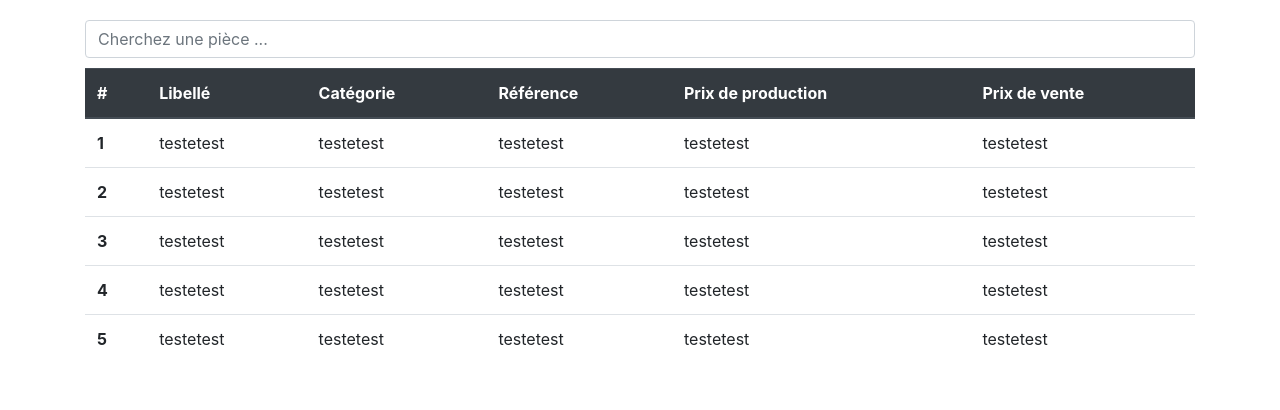
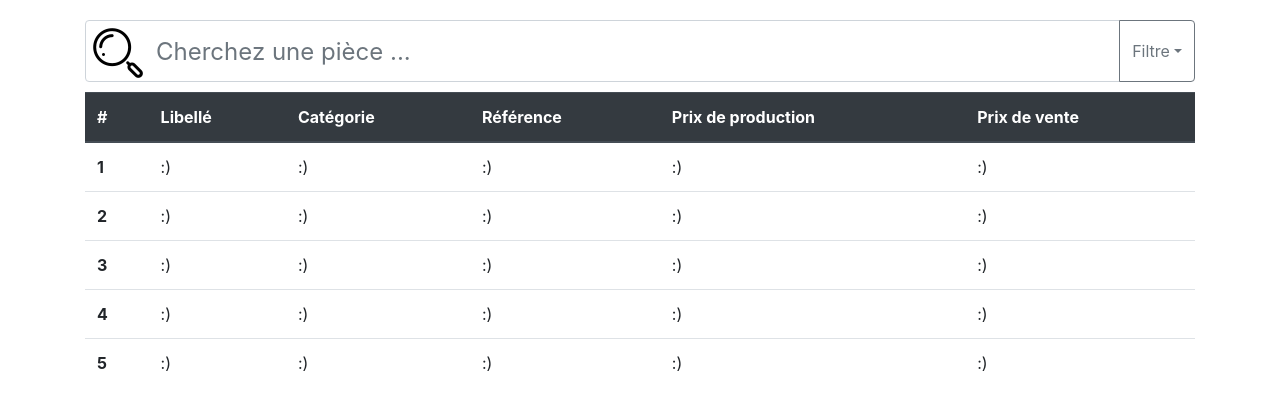
Before and after one commit to jimmyboumans/integration_continue_tp1, a plain HTML site: page front/index.html in a window 1280 px wide. Drawn offline with nearby package versions, Linux system fonts and the light colour scheme.

Commit message:
Améliorations globales

```diff
--- a/front/function.js
+++ b/front/function.js
@@ -8,7 +8,7 @@ for (var i = 0; i < 5; i++) {
     tr.appendChild(th)
     for (var j = 0; j < 5; j++) {
         var td = document.createElement('td')
-        td.innerHTML = "testetest"
+        td.innerHTML = ":)"
         tr.appendChild(td)
     }
     tableBody.appendChild(tr)
--- a/front/index.html
+++ b/front/index.html
@@ -6,6 +6,7 @@
     <meta http-equiv="X-UA-Compatible" content="IE=edge">
     <meta name="viewport" content="width=device-width,initial-scale=1.0">
     <link href="https://stackpath.bootstrapcdn.com/bootstrap/4.4.1/css/bootstrap.min.css" rel="stylesheet" integrity="sha384-Vkoo8x4CGsO3+Hhxv8T/Q5PaXtkKtu6ug5TOeNV6gBiFeWPGFN9MuhOf23Q9Ifjh" crossorigin="anonymous">
+    <link href="style.css" rel="stylesheet">
 
     <title>Vente auto</title>
 </head>
@@ -18,7 +19,18 @@
     <div class="container">
         <div class="row">
             <div class="col">
-                <input type="text" id="search" onkeyup="searchFunction()" class="form-control" placeholder="Cherchez une pièce ..." style="margin-bottom: 10px; margin-top: 20px;" />
+                <div class="input-group" style="margin-bottom: 10px; margin-top: 20px;">
+                    <input type="text" id="search" onkeyup="searchFunction()" class="form-control" placeholder="Cherchez une pièce ..." />
+                    <div class="input-group-append">
+                        <button class="btn btn-outline-secondary dropdown-toggle" type="button" data-toggle="dropdown" aria-haspopup="true" aria-expanded="false">Filtre</button>
+                        <div class="dropdown-menu">
+                            <p class="dropdown-item">Libellé</p>
+                            <p class="dropdown-item">Catégorie</p>
+                            <p class="dropdown-item">Prix de vente</p>
+                        </div>
+                    </div>
+                </div>
+
             </div>
         </div>
         <div class="row">
@@ -47,6 +59,9 @@
 
 
     </div>
+    <script src="https://code.jquery.com/jquery-3.4.1.min.js" integrity="sha256-CSXorXvZcTkaix6Yvo6HppcZGetbYMGWSFlBw8HfCJo=" crossorigin="anonymous"></script>
+    <script src="https://cdnjs.cloudflare.com/ajax/libs/popper.js/1.11.0/umd/popper.min.js" integrity="sha384-b/U6ypiBEHpOf/4+1nzFpr53nxSS+GLCkfwBdFNTxtclqqenISfwAzpKaMNFNmj4" crossorigin="anonymous"></script>
+
     <script src="https://stackpath.bootstrapcdn.com/bootstrap/4.4.1/js/bootstrap.min.js" integrity="sha384-wfSDF2E50Y2D1uUdj0O3uMBJnjuUD4Ih7YwaYd1iqfktj0Uod8GCExl3Og8ifwB6" crossorigin="anonymous"></script>
     <script src="function.js" type="text/javascript"></script>
 </body>
--- /dev/null
+++ b/front/style.css
@@ -0,0 +1,6 @@
+#search {
+    background-image: url('assets/icons8-chercher-64.png');
+    background-repeat: no-repeat;
+    font-size: 24px;
+    padding: 30px 30px 30px 70px;
+}
```
Also changed, not shown: front/assets/icons8-chercher-64.png (added).
